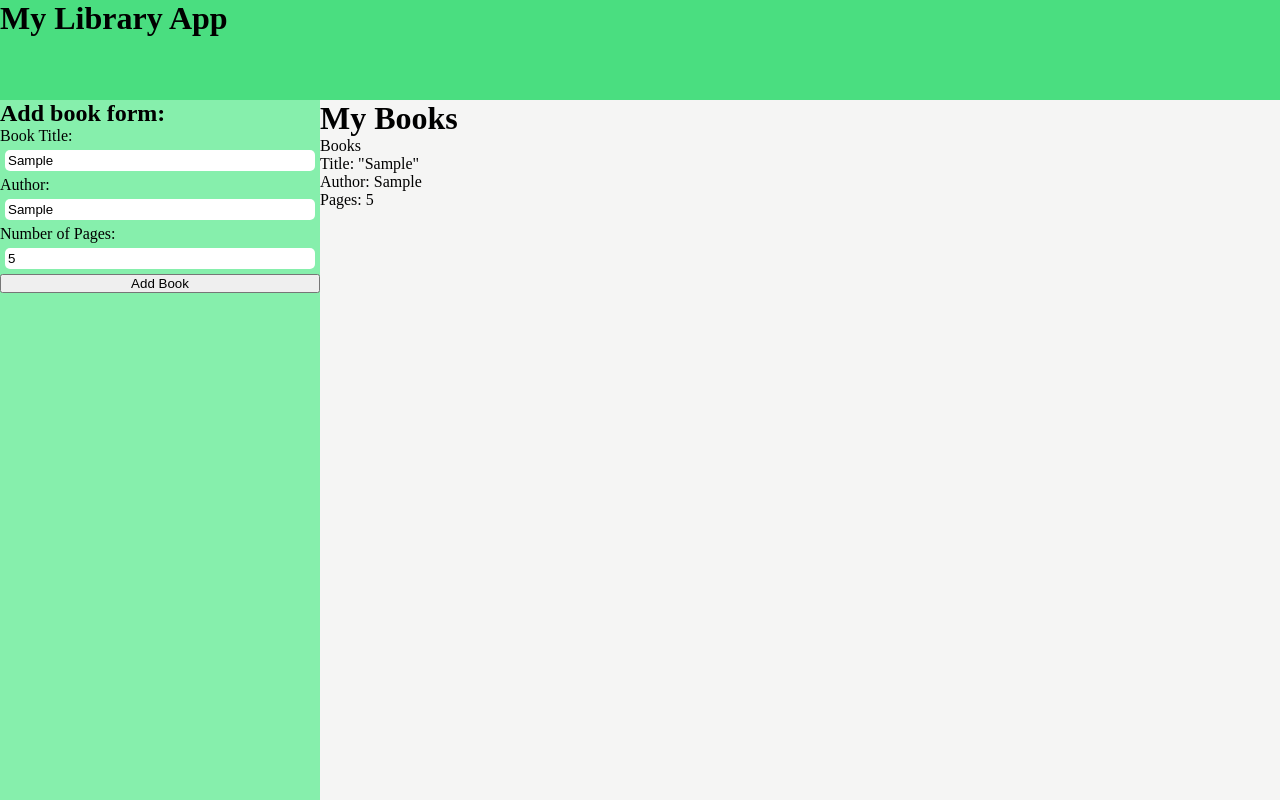
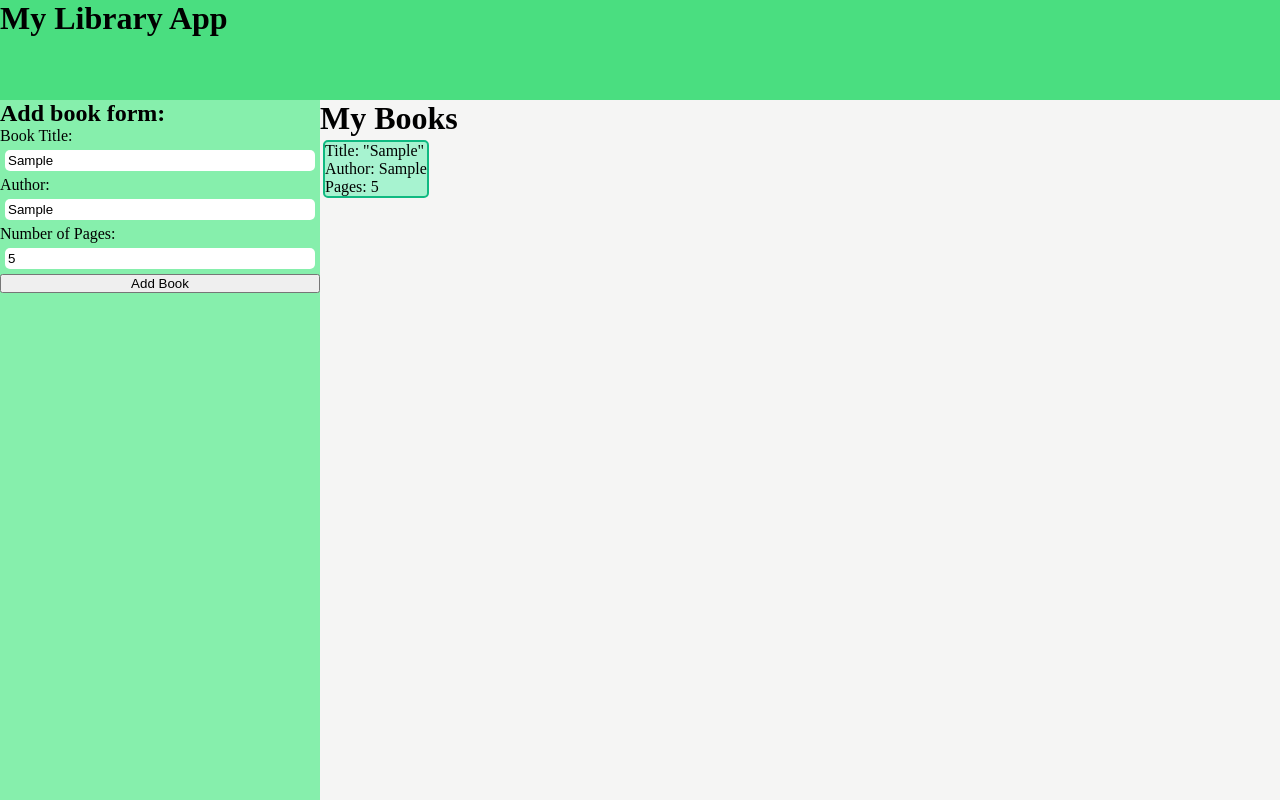
Before and after one commit to drago-develops/Library, a plain HTML site: page index.html in a window 1280 px wide. Both pictures are taken after typing "Sample", "Sample", "5" into the empty fields and a click on the button "Add Book". Drawn offline with Linux system fonts and the light colour scheme.

Commit message:
fix[added styling & layout rules to display books]
Added necessary CSS rules to display bookCards nice and
neatly for user.

```diff
--- a/index.html
+++ b/index.html
@@ -24,7 +24,7 @@
         </div>
         <main>
             <h1>My Books</h1>
-            <div id="books">Books</div>
+            <div id="books"></div>
         </main>
     </div>
     <script src="script.js"></script>
--- a/style.css
+++ b/style.css
@@ -34,4 +34,17 @@ input{
 main{
     grid-area: main;
     background-color: #f5f5f4;
+    overflow: auto;
 }
+#books{
+    display: flex;
+    flex-direction: row;
+    flex-wrap: wrap;
+}
+.bookCard{
+    border: solid 2px #10b981;
+    border-radius: 5px;
+    background-color: #a7f3d0;
+    max-width: 400px;
+    margin: 3px;
+}
```
